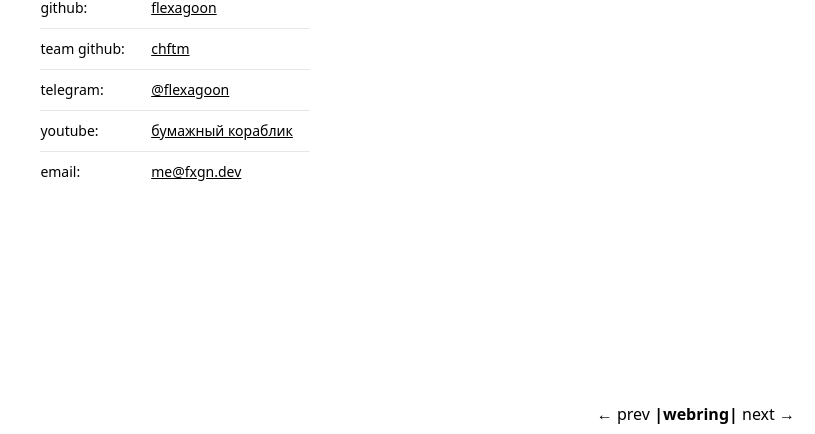
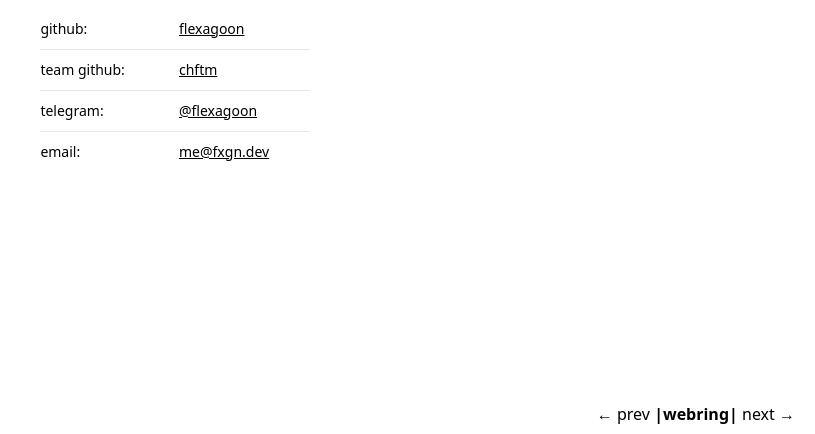
Before and after one commit to flexagoon/fxgn.dev, an Astro site: page /contact in a window 1280 px wide. Shown: the part 366-800 px from the top of the page, without its empty margins (465-1280 px from the left). Built offline with nearby package versions, Linux system fonts and the light colour scheme; Astro itself is replaced by a stand-in of ours.

Commit message:
remove youtube channel link

```diff
--- a/src/pages/contact.astro
+++ b/src/pages/contact.astro
@@ -18,14 +18,6 @@
         <td><a href="https://t.me/flexagoon">@flexagoon</a></td>
       </tr>
       <tr>
-        <td>youtube:</td>
-        <td>
-          <a href="https://youtube.com/channel/UCT_zuaWs6SitJF2lvuHO7xw">
-            бумажный кораблик
-          </a>
-        </td>
-      </tr>
-      <tr>
         <td>email:</td>
         <td><a href="mailto:me@fxgn.dev">me@fxgn.dev</a></td>
       </tr>
```
